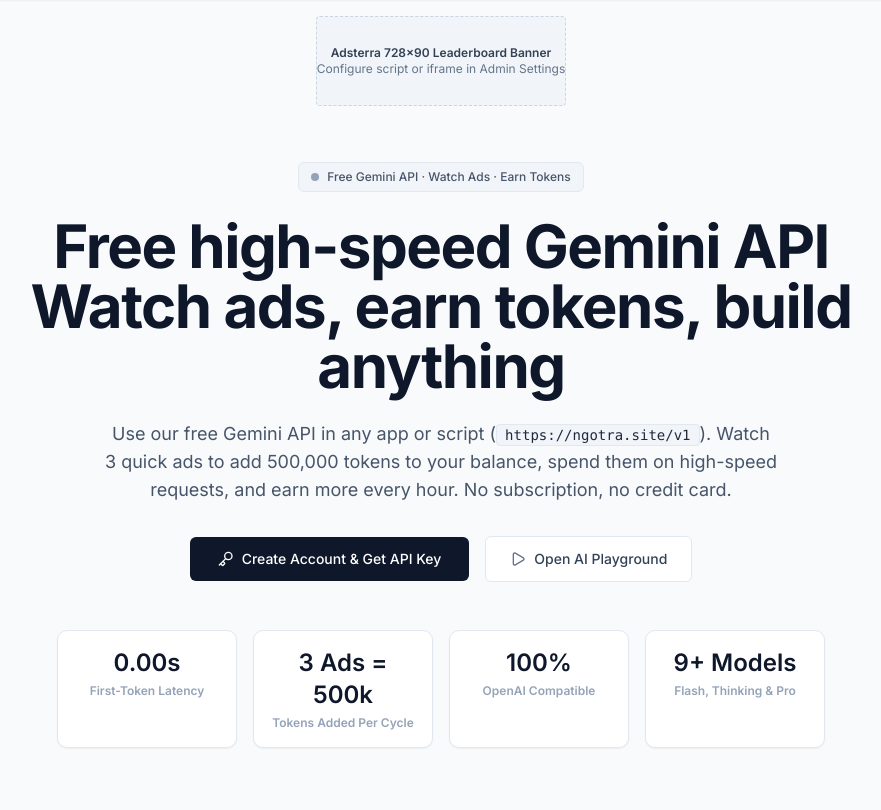
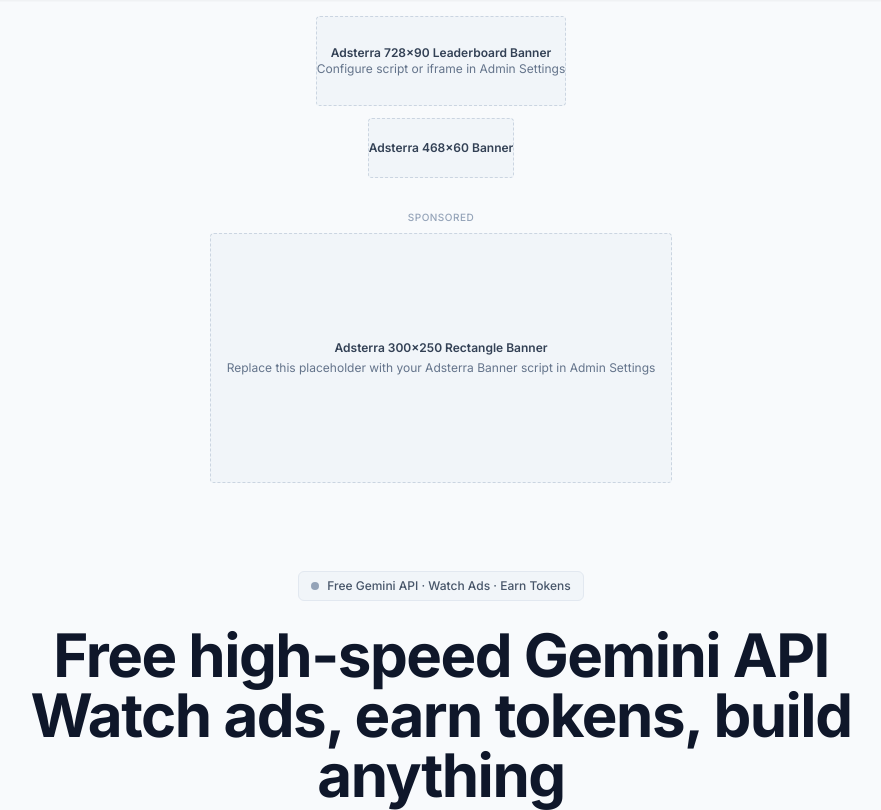
Before and after one commit to Ngotra-Official/NgotraAI, a FastAPI app: page / in a window 1280 px wide. Shown: the part 102-912 px from the top of the page, without its empty margins (199-1080 px from the left). Run offline with FastAPI, Linux system fonts and the light colour scheme; data comes from the database, SQL or seed files in the repository; some libraries are stand-ins or nearby versions.

Commit message:
Fix ads not displaying: script injection, CSP, add all banner slots

```diff
--- a/platform_app/main.py
+++ b/platform_app/main.py
@@ -190,9 +190,12 @@ async def add_security_headers(request: Request, call_next):
     response.headers["Referrer-Policy"] = "strict-origin-when-cross-origin"
     response.headers["Content-Security-Policy"] = (
         "default-src 'self'; "
-        "script-src 'self' 'unsafe-inline' 'unsafe-eval' cdn.tailwindcss.com unpkg.com "
-        "fonts.googleapis.com fonts.gstatic.com; "
-        "style-src 'self' 'unsafe-inline' cdn.tailwindcss.com fonts.googleapis.com fonts.gstatic.com; "
+        # Ad networks load scripts/iframes from many domains; allow external
+        # http(s) sources so saved Adsterra codes actually render.
+        "script-src 'self' 'unsafe-inline' 'unsafe-eval' https: http: data:; "
+        "frame-src 'self' https: http:; "
+        "child-src 'self' https: http:; "
+        "style-src 'self' 'unsafe-inline' https: http: fonts.googleapis.com fonts.gstatic.com; "
         "img-src 'self' data: *; "
         "connect-src 'self' *; "
         "font-src 'self' fonts.gstatic.com data:;"
--- a/platform_app/templates/index.html
+++ b/platform_app/templates/index.html
@@ -115,6 +115,17 @@
   <!-- Top Adsterra Banner Slot (728x90) -->
   <div id="banner-728x90-container" class="max-w-4xl mx-auto mt-4 px-4 hidden">
     <div id="banner-728x90-content" class="overflow-hidden flex justify-center items-center"></div>
+  </div>
+
+  <!-- Adsterra 468x60 Slot -->
+  <div id="banner-468x60-container" class="max-w-4xl mx-auto mt-3 px-4 hidden">
+    <div id="banner-468x60-content" class="overflow-hidden flex justify-center items-center"></div>
+  </div>
+
+  <!-- Adsterra 300x250 Slot -->
+  <div id="banner-300x250-container" class="max-w-4xl mx-auto my-8 px-4 hidden">
+    <p class="text-center text-[10px] font-medium text-slate-400 uppercase tracking-wider mb-2">Sponsored</p>
+    <div id="banner-300x250-content" class="overflow-hidden flex justify-center items-center"></div>
   </div>
 
   <!-- Hero Section -->
@@ -442,6 +453,41 @@ Model:    gemini-3.7-flash</code></pre>
   </div>
 
   <script>
+    // Ad codes are <script> tags: innerHTML never executes them, and ad
+    // providers use document.write, which must be scoped inside an iframe.
+    function renderBanner(id, html, width, height) {
+      const el = document.getElementById(id);
+      if (!el || !html || !html.trim()) return;
+      el.innerHTML = '';
+      if (/<script/i.test(html)) {
+        const f = document.createElement('iframe');
+        f.setAttribute('scrolling', 'no');
+        f.setAttribute('frameborder', '0');
+        f.setAttribute('allow', 'transient-user-activation; popup');
+        f.style.cssText = 'border:0;display:block;width:' + (width || 300) + 'px;height:' + (height || 250) + 'px;max-width:100%;';
+        f.srcdoc = '<!DOCTYPE html><html><head><meta charset="utf-8"><style>html,body{margin:0;padding:0;overflow:hidden}</style></head><body>' + html + '</body></html>';
+        el.appendChild(f);
+      } else {
+        el.innerHTML = html;
+      }
+    }
+
+    function renderAdScripts(id, html) {
+      const el = document.getElementById(id);
+      if (!el || !html || !html.trim()) return;
+      el.innerHTML = '';
+      const doc = new DOMParser().parseFromString(html, 'text/html');
+      Array.from(doc.querySelectorAll('script')).forEach(s => {
+        const sc = document.createElement('script');
+        Array.from(s.attributes).forEach(a => sc.setAttribute(a.name, a.value));
+        sc.textContent = s.textContent;
+        el.appendChild(sc);
+      });
+      Array.from(doc.body.childNodes).forEach(n => {
+        if (n.nodeName !== 'SCRIPT') el.appendChild(document.importNode(n, true));
+      });
+    }
+
     let currentAuthMode = 'login';
 
     function openAuthModal(mode = 'login') {
@@ -537,15 +583,19 @@ Model:    gemini-3.7-flash</code></pre>
             });
           }
           if (conf.enable_banners && conf.banner_728x90) {
-            document.getElementById('banner-728x90-content').innerHTML = conf.banner_728x90;
+            renderBanner('banner-728x90-content', conf.banner_728x90, 728, 90);
             document.getElementById('banner-728x90-container').classList.remove('hidden');
           }
-          if (conf.enable_popunder && conf.popunder_code) {
-            document.getElementById('adsterra-popunder-slot').innerHTML = conf.popunder_code;
+          if (conf.enable_banners && conf.banner_468x60) {
+            renderBanner('banner-468x60-content', conf.banner_468x60, 468, 60);
+            document.getElementById('banner-468x60-container').classList.remove('hidden');
           }
-          if (conf.socialbar_code) {
-            document.getElementById('adsterra-socialbar-slot').innerHTML = conf.socialbar_code;
+          if (conf.enable_banners && conf.banner_300x250) {
+            renderBanner('banner-300x250-content', conf.banner_300x250, 300, 250);
+            document.getElementById('banner-300x250-container').classList.remove('hidden');
           }
+          if (conf.enable_popunder && conf.popunder_code) renderAdScripts('adsterra-popunder-slot', conf.popunder_code);
+          if (conf.socialbar_code) renderAdScripts('adsterra-socialbar-slot', conf.socialbar_code);
         }
       } catch (e) {
         console.error(e);
```
Also changed, not shown: platform_app/templates/dashboard.html (+50 -4 lines).
